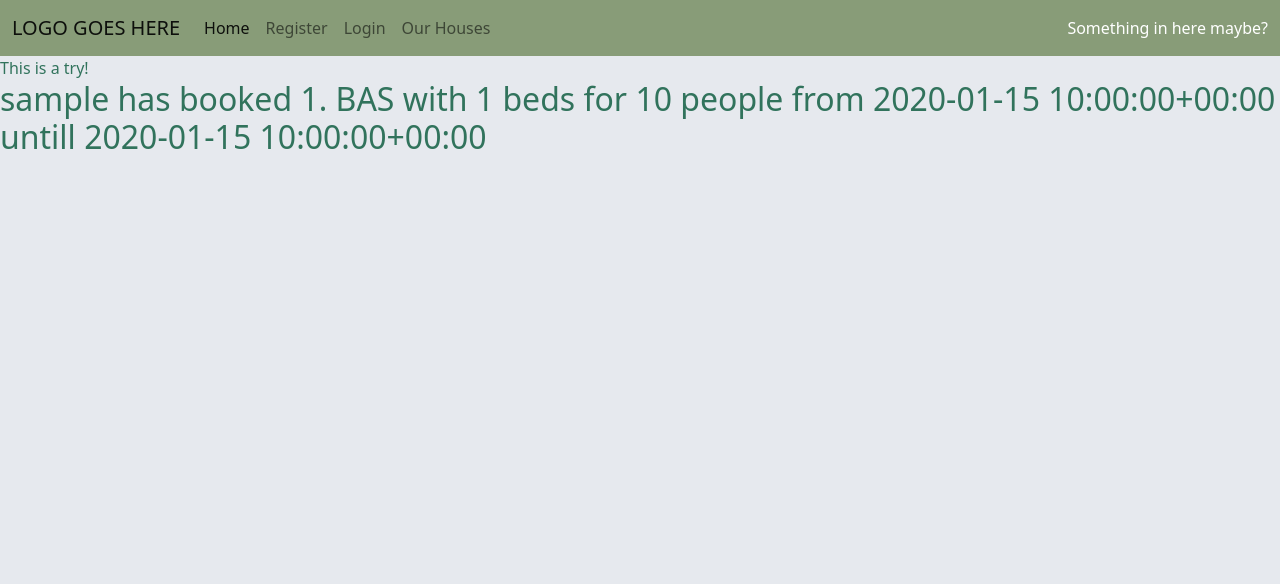
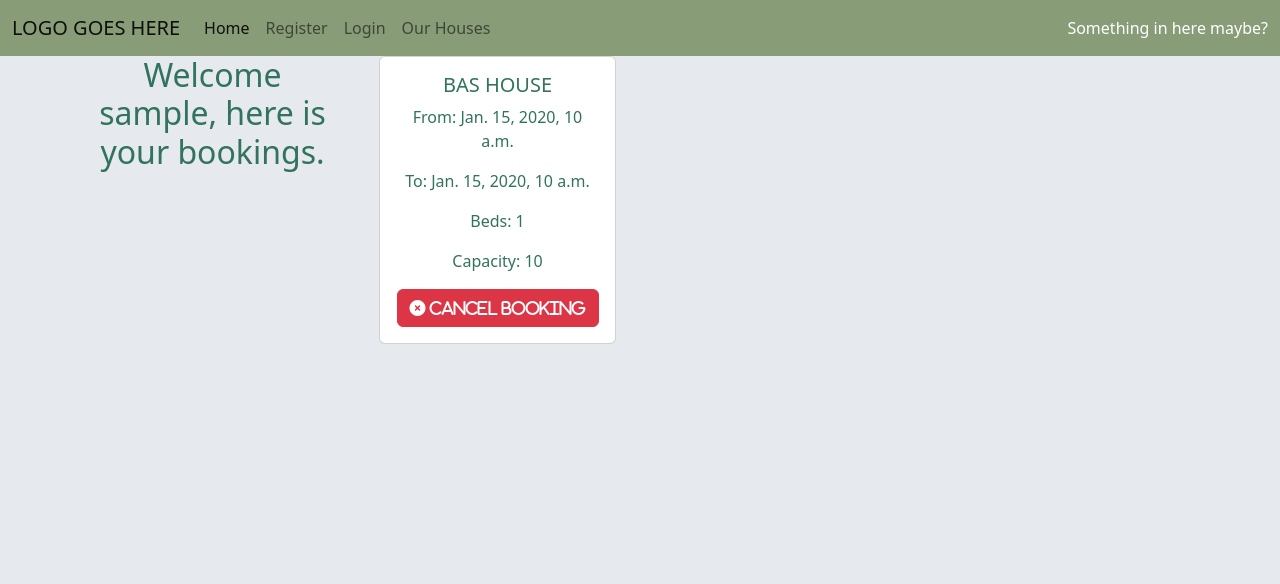
Before and after one commit to CBergane/bnbhouse, a Django app: page /booking_list/ in a window 1280 px wide. Shown: the top 584 px of the page. Run offline with Django 3.2, Linux system fonts and the light colour scheme; a user stored in the database is signed in; tables that the repository leaves empty hold one stand-in row (values such as "Sample post"); some libraries are stand-ins or nearby versions.

Commit message:
rendering bookings in cards and cleaning up old files

```diff
--- a/static/css/style.css
+++ b/static/css/style.css
@@ -4,14 +4,14 @@ body {
     color: #31735C;
 }
 
-.btn {
+/* .btn {
     background-color: #136F73;
     border-style: none;
-}
+} */
 
-.btn:hover {
+/* .btn:hover {
     background-color: #136F73;
-}
+} */
 
 .navbar,
 .footer {
--- a/templates/base.html
+++ b/templates/base.html
@@ -6,8 +6,8 @@
     <meta charset="UTF-8">
     <meta http-equiv="X-UA-Compatible" content="IE=edge">
     <meta name="viewport" content="width=device-width, initial-scale=1.0">
-    <!-- Font awsome import -->
-    <link rel="stylesheet" href="https://cdnjs.cloudflare.com/ajax/libs/font-awesome/5.15.3/css/all.min.css">
+    <!-- Fontawsome import -->
+    <script src="https://kit.fontawesome.com/96a4d5e388.js" crossorigin="anonymous"></script>
     <!-- Imported bootstrap -->
     <link href="https://cdn.jsdelivr.net/npm/bootstrap@5.2.3/dist/css/bootstrap.min.css" rel="stylesheet" integrity="sha384-rbsA2VBKQhggwzxH7pPCaAqO46MgnOM80zW1RWuH61DGLwZJEdK2Kadq2F9CUG65" crossorigin="anonymous">
     <!-- Linked my css files -->
--- a/templates/bnbhouse/bookings_list.html
+++ b/templates/bnbhouse/bookings_list.html
@@ -1,10 +1,26 @@
 {% extends "base.html" %}
 
 {% block container %}
-    <article>This is a try!
-        {% for booking in bookings_list %}
-        <h2>{{booking}}</h2>
-        {% endfor %}
-    </article>
+    <div class="container px-4 text-center">
+
+
+        <div class="row gx-5 row-cols-1 row-cols-sm-2 row-cols-md-4">
+            <h2>Welcome {{user}}, here is your bookings.</h2>
+            {% for booking in bookings_list  %}
+          <div class="col-sm-6">
+            <div class="card">
+                <div class="card-body">
+                  <h5 class="card-title">{{booking.house.category}} HOUSE</h5>
+                  <p class="card-text">From: {{booking.check_in}}</p>
+                  <p class="card-text">To: {{booking.check_out}}</p>
+                  <p class="card-text">Beds: {{booking.house.beds}}</p>
+                  <p class="card-text">Capacity: {{booking.house.capacity}}</p>
+                  <a href="{{booking.cancel_booking}}" class="btn btn-danger"><i class="fa-solid fa-circle-xmark"> Cancel booking</i></a>
+                </div>
+              </div>
+          </div>
+            {% endfor %}
+        </div>
+      </div>
 
 {% endblock %}
--- a/templates/house_detail_view.html
+++ b/templates/house_detail_view.html
@@ -6,7 +6,7 @@
             <div class="col-md-4">
                 <h2>{{ house_category }}</h2>
 
-                <p>{{ description }} Lorem ipsum dolor sit amet consectetur
+                <p>{{ house.description }} Lorem ipsum dolor sit amet consectetur
                     adipisicing elit. Id asperiores assumenda similique exercitationem
                     possimus quod, molestias non illo perspiciatis quasi! Odit modi,
                     eos doloremque consequatur exercitationem perferendis eius unde explicabo?</p>
```
Also changed, not shown: templates/bnbhouse/house_list.html (deleted, +0 -10 lines), templates/booking_form.html (deleted, +0 -13 lines).
